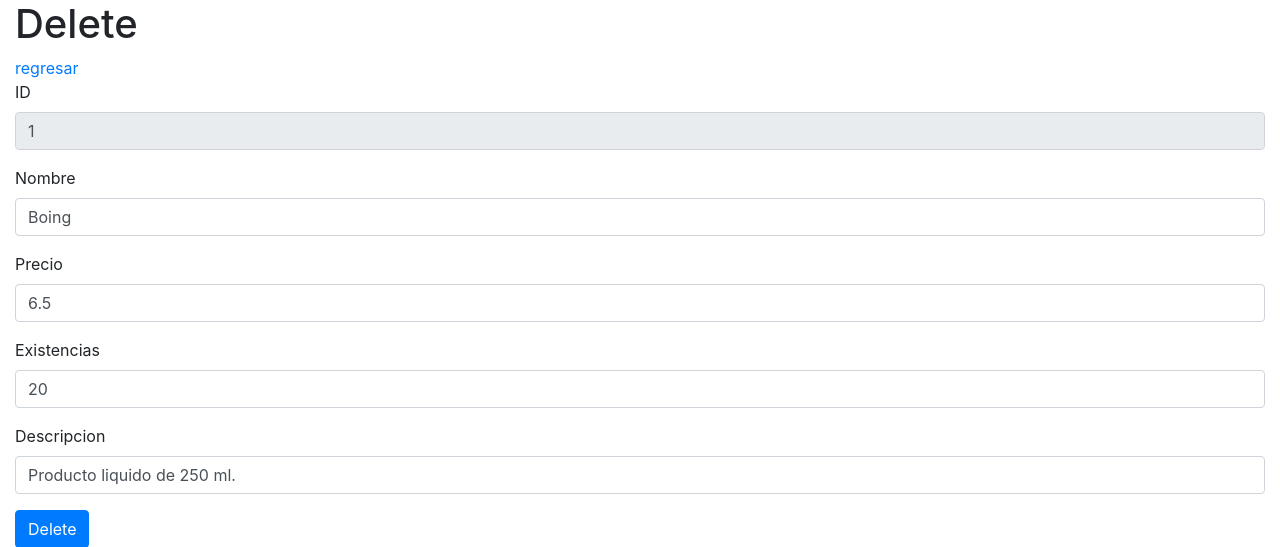
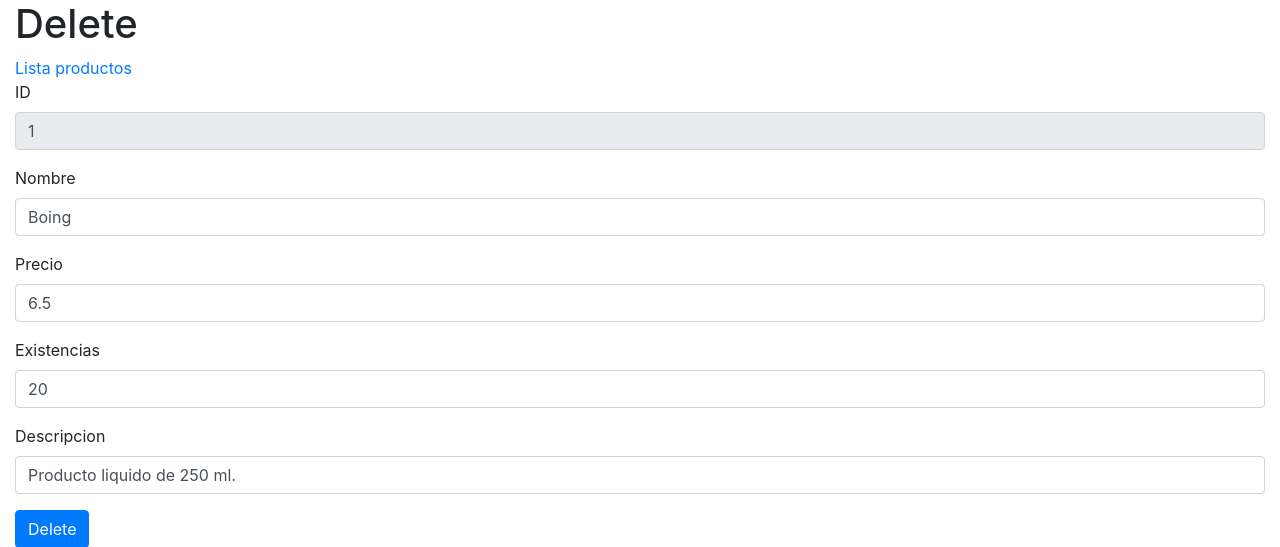
Before and after one commit to BrandonBaLu/Base-de-datos-tienda, a PHP site: page /productos/delete.php?id_producto=1 in a window 1280 px wide. Shown: the top 547 px of the page. Run offline with PHP 8.4, Linux system fonts and the light colour scheme; data comes from the database, SQL or seed files in the repository.

Commit message:
funcional

```diff
--- a/productos/delete.php
+++ b/productos/delete.php
@@ -15,7 +15,7 @@
 <body>
     <div class="container-fluid">
         <h1>Delete</h1>
-        <a href="index.php">regresar</a>
+        <a href="index.php">Lista productos</a>
 
         <form action='db/db_delete.php' method='GET'>
             <?php include 'db/db_view.php'; ?>
--- a/productos/view.php
+++ b/productos/view.php
@@ -1,5 +1,5 @@
 <!doctype html>
-<html lang="en">
+<html lang="es">
 
 <head>
     <!-- Required meta tags -->
```
